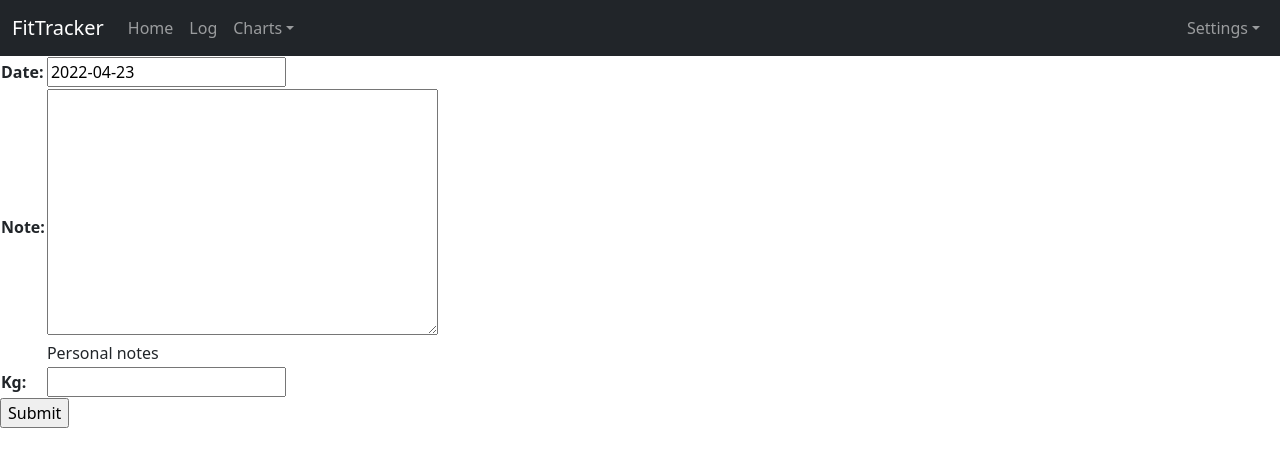
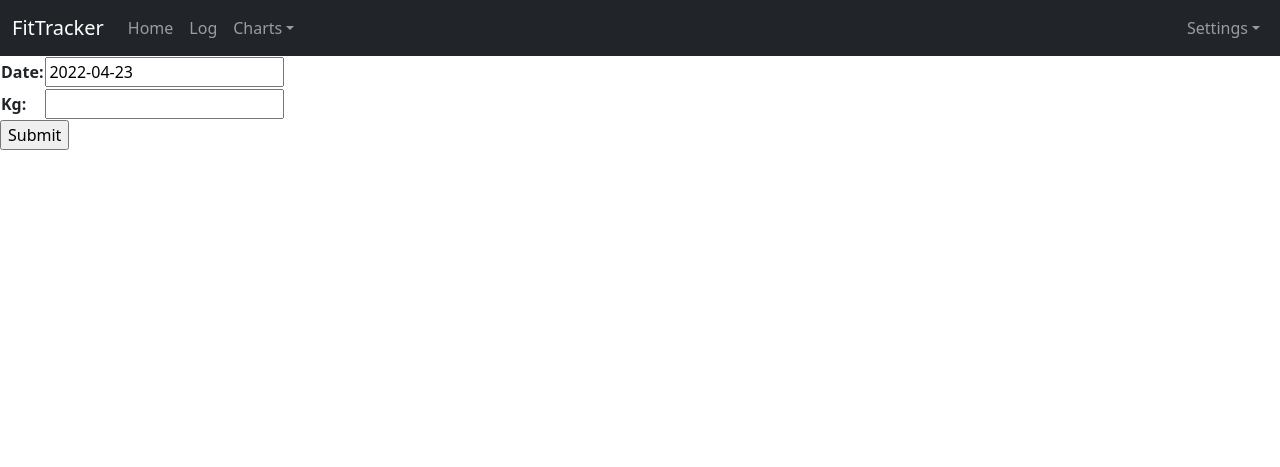
Before and after one commit to KevinLe563/FitTracker, a Django app: page /weightlog/weight/create/ in a window 1280 px wide. Shown: the top 467 px of the page. Run offline with Django 4.2, Linux system fonts and the light colour scheme; the visitor is signed in with stand-in values (Sample User, id 1); some libraries are stand-ins or nearby versions.

Commit message:
remove note on weight

```diff
--- a/weighttracker/weightlog/forms.py
+++ b/weighttracker/weightlog/forms.py
@@ -12,7 +12,7 @@ class WeightForm(forms.ModelForm):
     date = forms.DateField(initial=datetime.date.today())
     class Meta:
         model = Weight
-        fields = ['date', 'note', 'kg']
+        fields = ['date', 'kg']
 
     def __init__(self, *args, **kwargs):
         self.user = kwargs.pop('user', None)
--- a/weighttracker/weightlog/models.py
+++ b/weighttracker/weightlog/models.py
@@ -9,7 +9,6 @@ class Weight(models.Model):
     # Each weight is associated with a user
     user = models.ForeignKey(User, on_delete=models.RESTRICT, null=True, blank=False)
     date = models.DateField(null=False, blank=False)
-    note = models.TextField(max_length=500, help_text="Personal notes", null=True, blank=True)
     kg = models.DecimalField(max_digits=5, decimal_places=2, null=True, blank=False)
 
     class Meta:
--- a/weighttracker/weightlog/templates/weightlog/weight_detail.html
+++ b/weighttracker/weightlog/templates/weightlog/weight_detail.html
@@ -7,10 +7,6 @@
     <h2>
         Weight: {{ weight.0.kg }} Kg
     </h2>
-    <br>
-    <p>
-        Personal Notes: {{ weight.0.note }}
-    </p>
     {% else %}
     <p>
         This weight doesn't exist or it doesn't belong to you.
--- a/weighttracker/weightlog/views.py
+++ b/weighttracker/weightlog/views.py
@@ -103,7 +103,7 @@ class WeightCreate(LoginRequiredMixin, CreateView):
 class WeightUpdate(LoginRequiredMixin, UpdateView):
     model = Weight
     template_name = "weightlog/weight_update_form.html"
-    fields = ['note', 'kg']
+    fields = ['kg']
 
     # Return back to weight list page
     def get_success_url(self):
```
Also changed, not shown: weighttracker/weightlog/migrations/0003_alter_weight_options_remove_weight_note.py (added).
